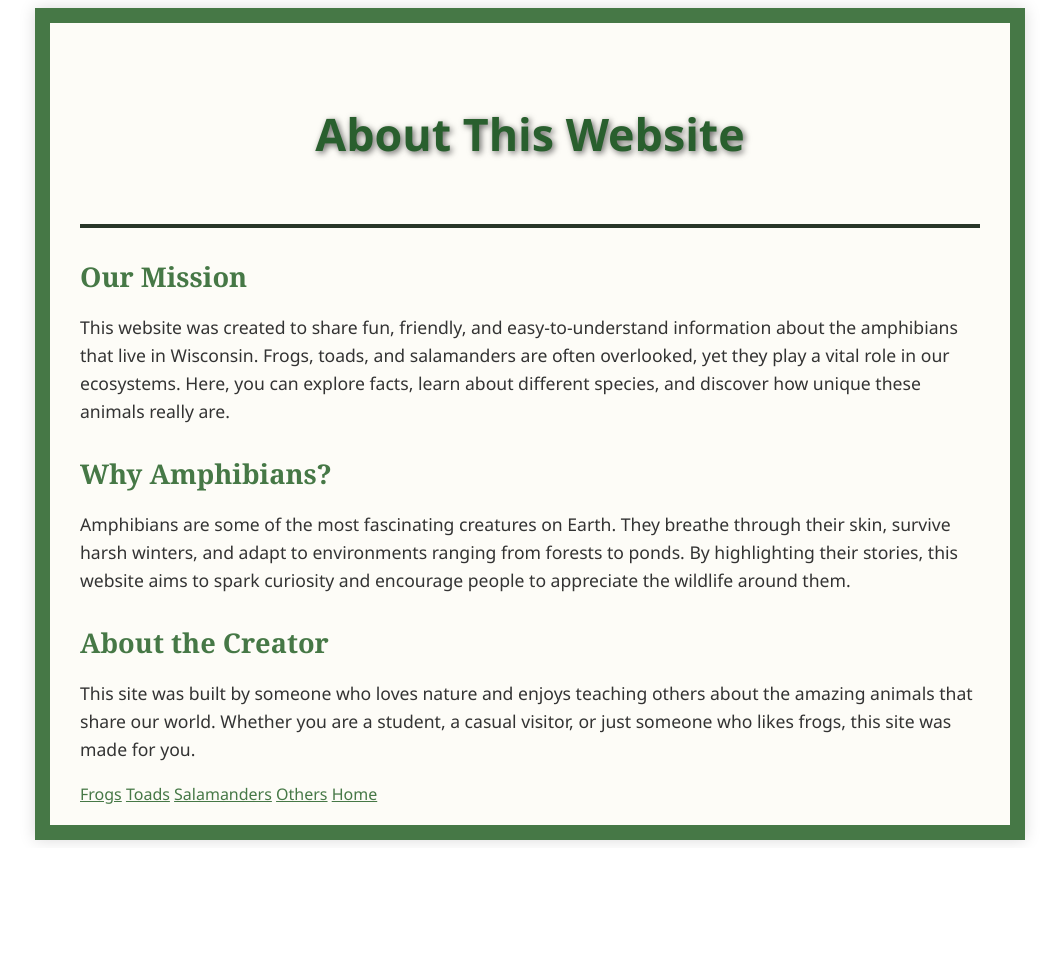
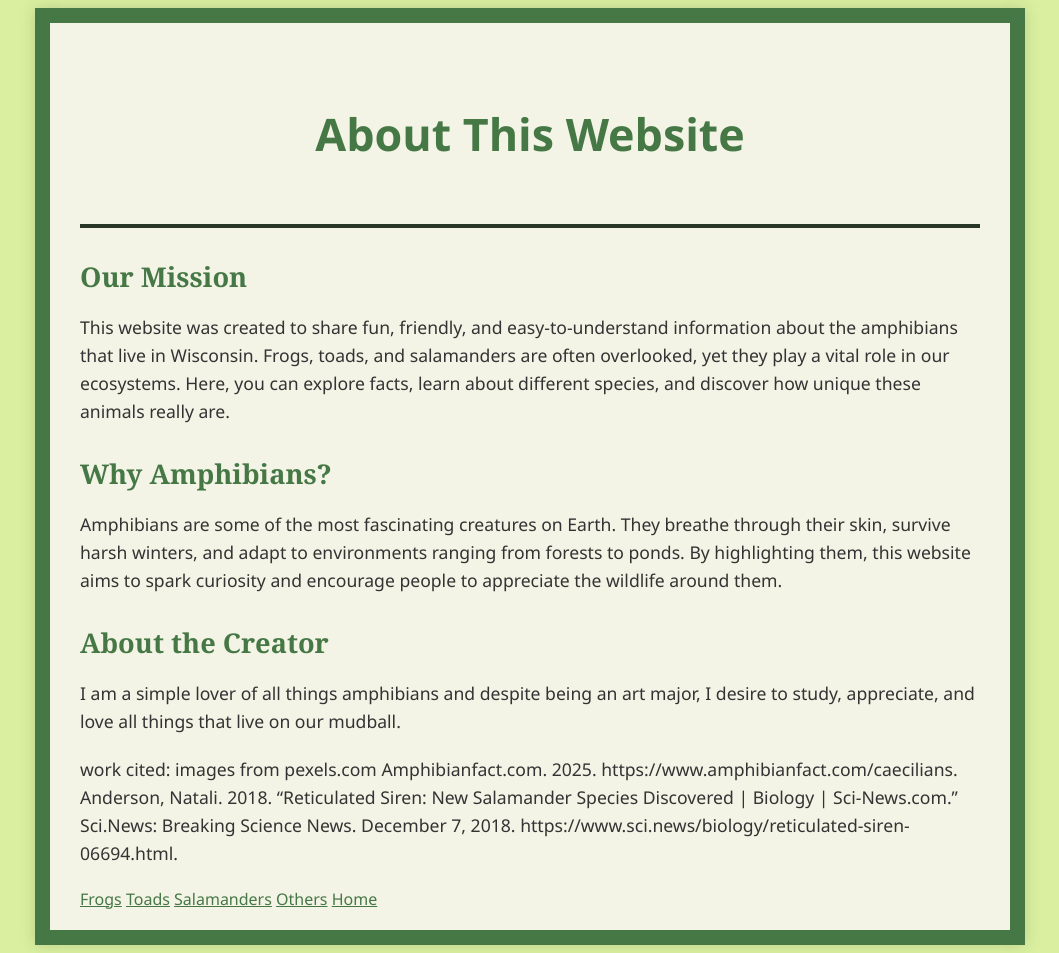
Before and after one commit to sam-neilson/final-project-frogs, a plain HTML site: page about.html in a window 1280 px wide. Shown: the whole page, without its empty margins (110-1169 px from the left). Before the commit the page ends 848 px from the top, so only its background shows below. Drawn offline with Linux system fonts and the light colour scheme.

Commit message:
frogs.html

```diff
--- a/about-style.css
+++ b/about-style.css
@@ -3,15 +3,17 @@
   max-width: 900px;
   margin: 0 auto;
   padding: 20px 30px;
-  background-color: #fdfcf7;
+  background-color: #f3f3e6;
   border: 15px solid rgb(70, 120, 70);
   font-family: "Segoe UI", Tahoma, Geneva, Verdana, sans-serif;
   box-shadow: 0 0 15px rgba(0,0,0,0.15);
 }
+.outside {
+    background-color: rgb(218, 240, 160);
+}
 
 
 .about-header {
-  background-image: url("frog.background.jpeg");
   background-size: cover;
   background-position: center;
   background-repeat: no-repeat;
@@ -23,8 +25,7 @@
 
 .about-header h1 {
   font-size: 2.8rem;
-  color: rgb(41, 95, 46);
-  text-shadow: 2px 2px 6px rgba(0, 0, 0, 0.6);
+  color: rgb(70, 120, 70);
   margin: 0;
 }
 
--- a/about.html
+++ b/about.html
@@ -7,7 +7,7 @@
   <link rel="stylesheet" href="about-style.css">
 </head>
 
-<body>
+<body class="outside">
   <div class="about-wrapper">
 
     <header class="about-header">
@@ -28,16 +28,22 @@
       <p>
         Amphibians are some of the most fascinating creatures on Earth. They
         breathe through their skin, survive harsh winters, and adapt to
-        environments ranging from forests to ponds. By highlighting their stories,
+        environments ranging from forests to ponds. By highlighting them,
         this website aims to spark curiosity and encourage people to appreciate
         the wildlife around them.
       </p>
 
       <h2>About the Creator</h2>
       <p>
-        This site was built by someone who loves nature and enjoys teaching others
-        about the amazing animals that share our world. Whether you are a student,
-        a casual visitor, or just someone who likes frogs, this site was made for you.
+      I am a simple lover of all things amphibians and despite being an art major,
+      I desire to study, appreciate, and love all things that live on our mudball.
+      </p>
+      <p>
+        work cited: images from pexels.com
+     Amphibianfact.com. 2025. https://www.amphibianfact.com/caecilians.
+     Anderson, Natali. 2018. “Reticulated Siren: New Salamander Species Discovered | Biology | Sci-News.com.” Sci.News: Breaking Science News. December 7, 2018. https://www.sci.news/biology/reticulated-siren-06694.html.
+
+
       </p>
     </section>
    <a href="frogs.html">Frogs</a>
@@ -46,7 +52,5 @@
   <a href="others.html">Others</a>
     <a href="index.html">Home</a>
   </div>
-
-
 </body>
 </html>
```
Also changed, not shown: others.html (+4 -0 lines), style.css (+8 -11 lines), toads.html (+3 -1 lines).
